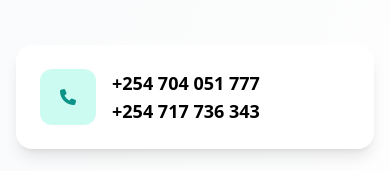
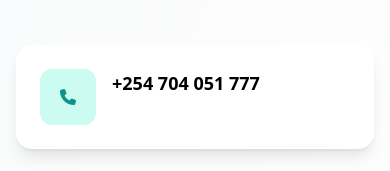
Before and after one commit to JohnEliasMwangi/r2mbrandsltd, a plain HTML site: page index.html in a window 390 px wide. Shown: the part 6855-7026 px from the top of the page. Drawn offline with nearby package versions, Linux system fonts and the light colour scheme.

Commit message:
Eliminate redundant phone number in index.html
Removed an extra phone number entry to streamline contact information.

```diff
--- a/index.html
+++ b/index.html
@@ -389,7 +389,6 @@
                         </div>
                         <div>
                             <div class="font-bold text-lg">+254 704 051 777</div>
-                            <div class="font-bold text-lg">+254 717 736 343</div>
                         </div>
                     </a>
 
```
